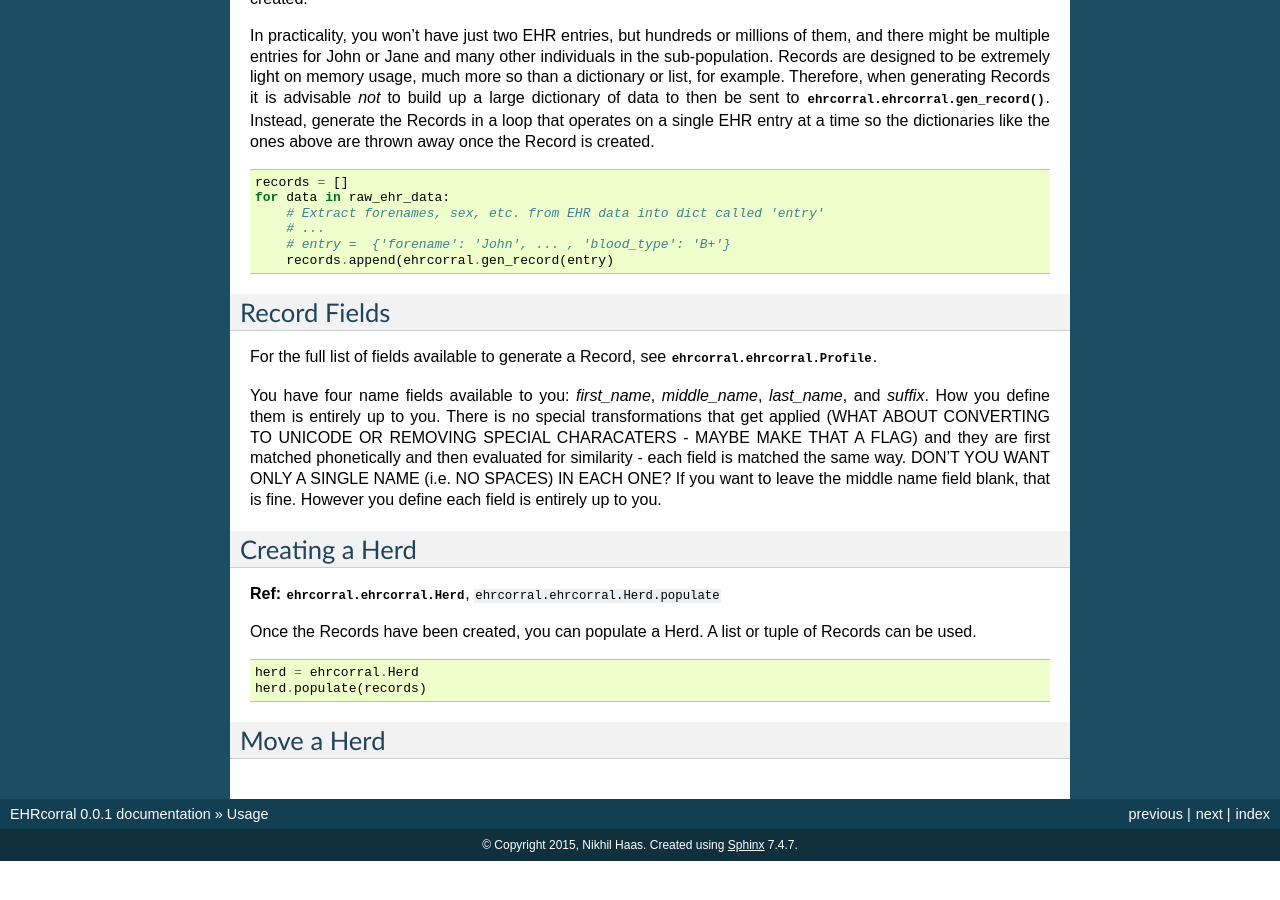
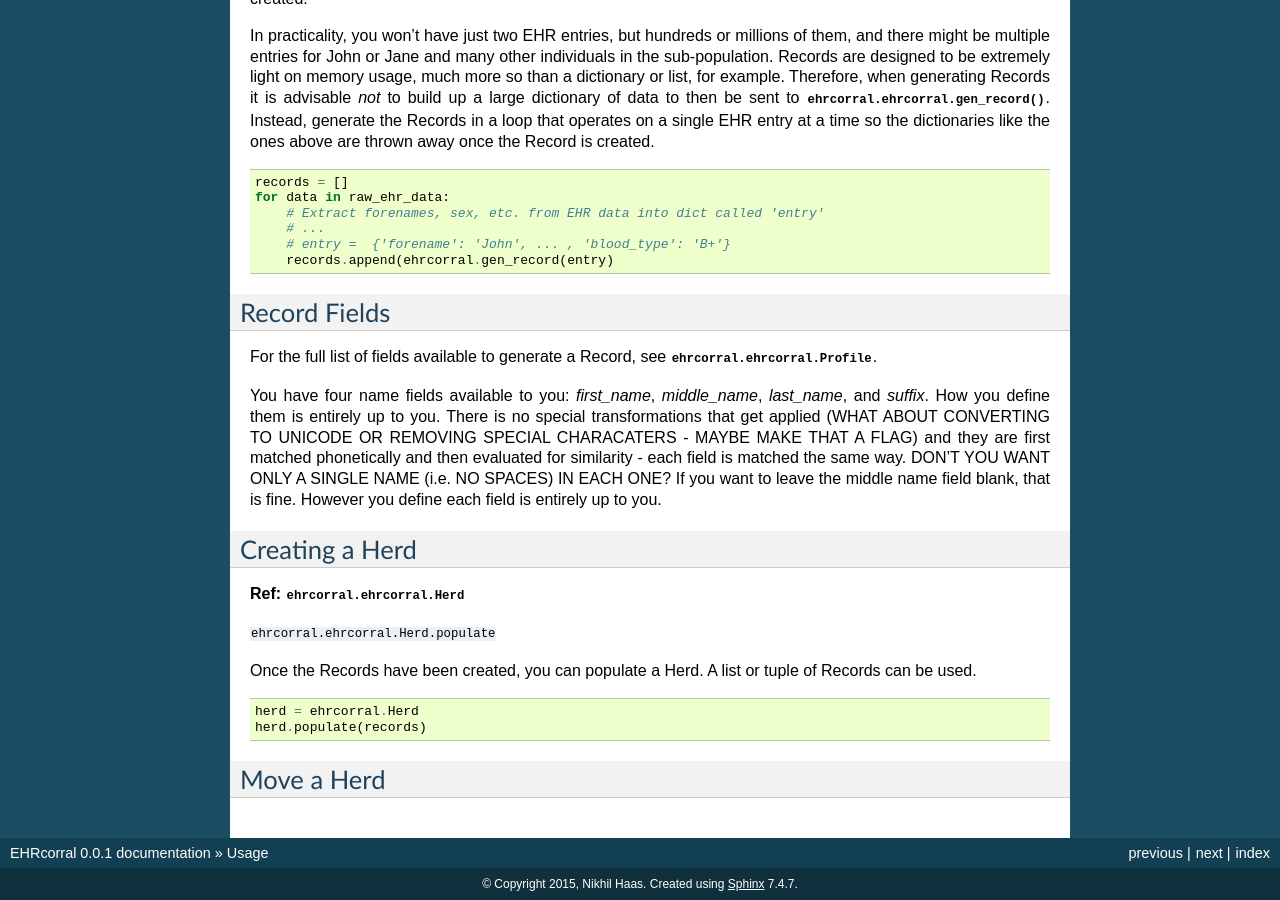
Before and after one commit to nsh87/ehrcorral, a Sphinx documentation site: the page built from docs/usage.rst, in a window 1280 px wide and 900 px high, scrolled down 1101 px. Built offline with Sphinx 7.4.7, drawn with Linux system fonts in a browser that asks for light colours; cross-references to code outside the pages are shown as plain code; before the commit the page ends 1962 px from its top, so only the background shows below that.

```diff
--- a/docs/usage.rst
+++ b/docs/usage.rst
@@ -102,7 +102,9 @@ However you define each field is entirely up to you.
 Creating a Herd
 ---------------
 
-**Ref:** :py:class:`ehrcorral.ehrcorral.Herd`, :py:method:`ehrcorral.ehrcorral.Herd.populate`
+**Ref:** :py:class:`ehrcorral.ehrcorral.Herd`
+
+:py:method:`ehrcorral.ehrcorral.Herd.populate`
 
 Once the Records have been created, you can populate a Herd. A list or tuple
 of Records can be used.
```
